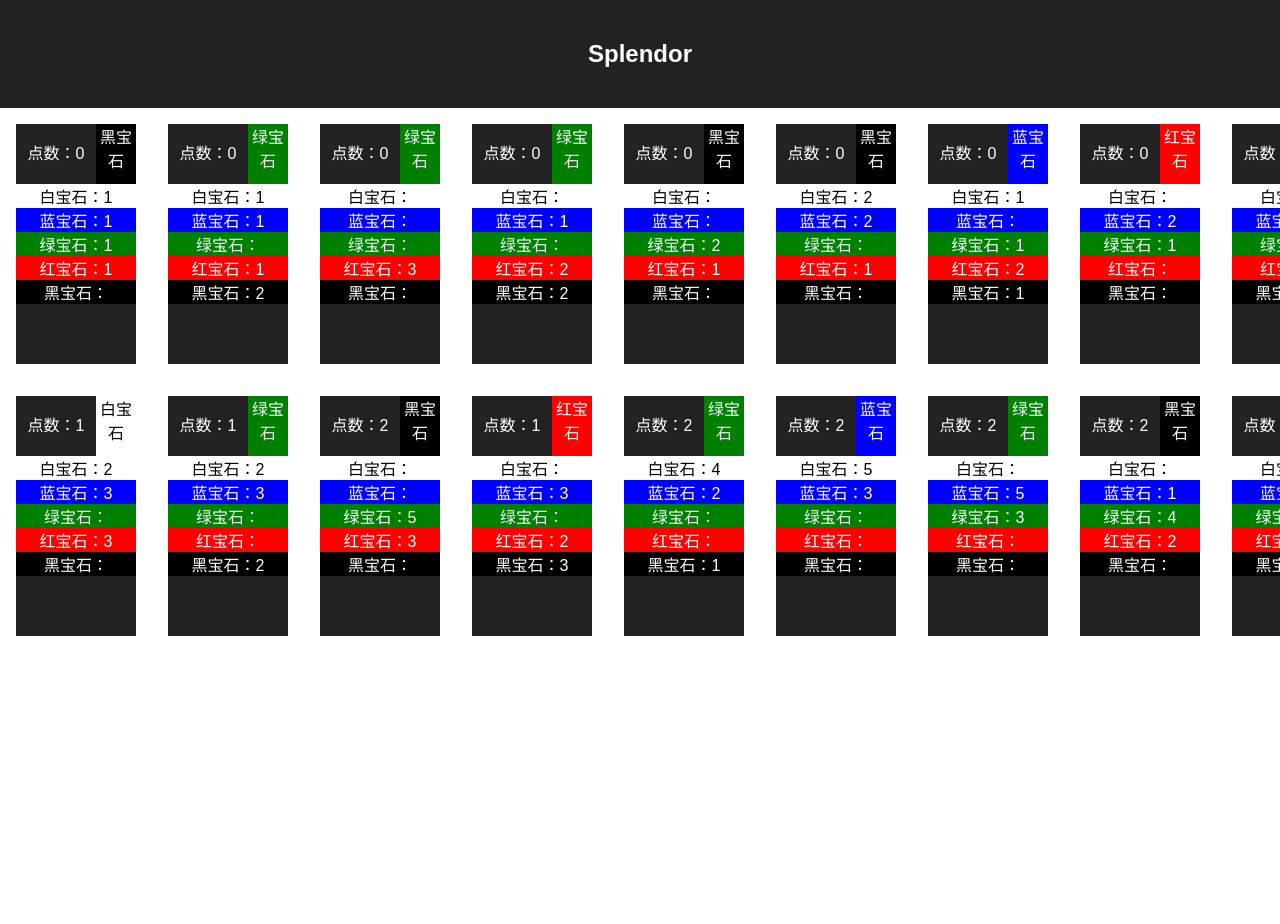
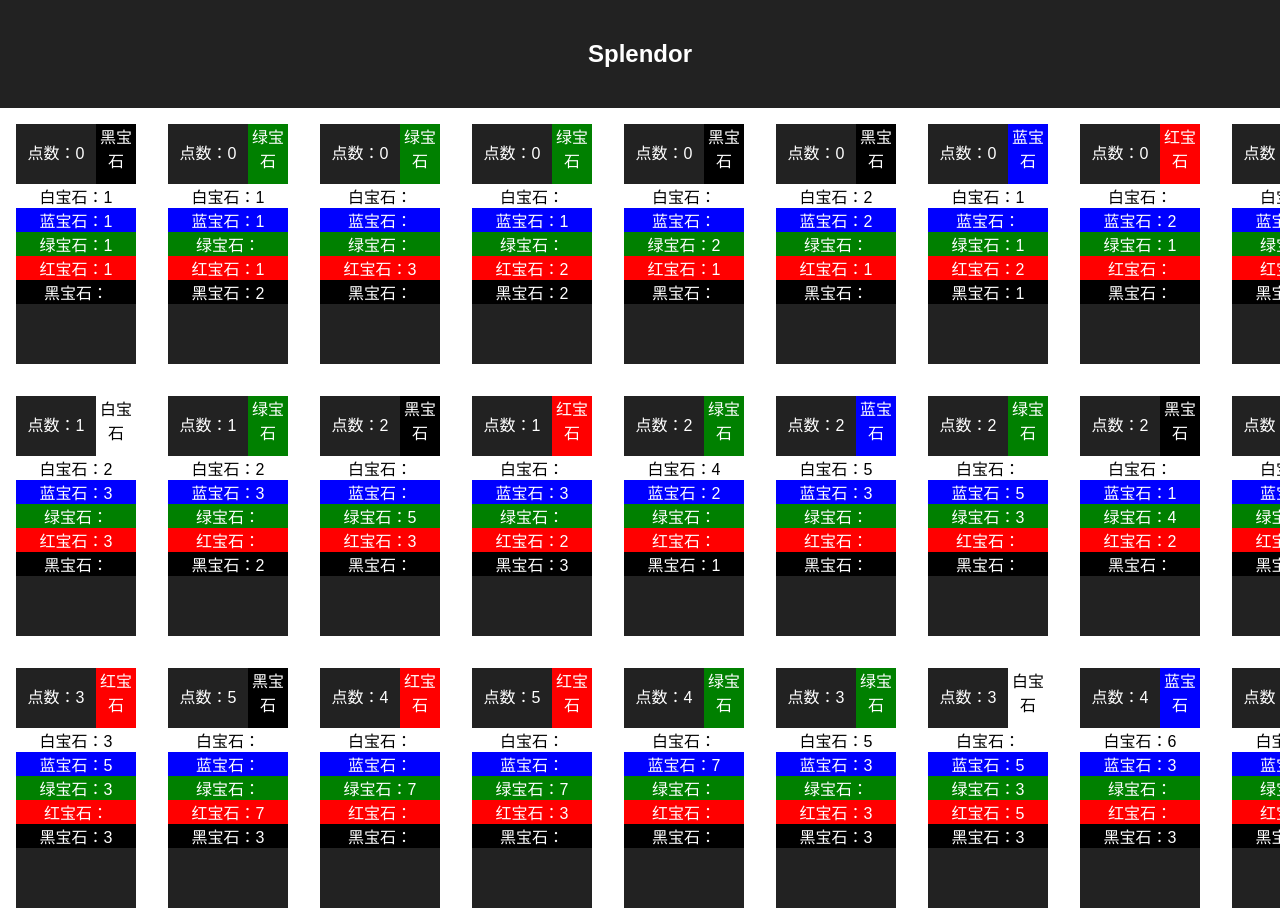
Before and after one commit to walterlv/splendor, a React (Create React App) app: page / in a window 1280 px wide. Shown: the top 924 px of the page. Before the commit the page ends 800 px from the top, so only its background shows below. Built offline with nearby package versions, Linux system fonts and the light colour scheme.

Commit message:
Add deck3 and artists.

```diff
--- a/src/data/model.js
+++ b/src/data/model.js
@@ -591,7 +591,271 @@
             },
         ],
         deck2: [
-
+            {
+                token: 'r',
+                points: 3,
+                price: {
+                    w: 3,
+                    b: 5,
+                    g: 3,
+                    k: 3,
+                },
+            },
+            {
+                token: 'k',
+                points: 5,
+                price: {
+                    r: 7,
+                    k: 3,
+                },
+            },
+            {
+                token: 'r',
+                points: 4,
+                price: {
+                    g: 7,
+                },
+            },
+            {
+                token: 'r',
+                points: 5,
+                price: {
+                    g: 7,
+                    r: 3,
+                },
+            },
+            {
+                token: 'g',
+                points: 4,
+                price: {
+                    b: 7,
+                },
+            },
+            {
+                token: 'g',
+                points: 3,
+                price: {
+                    w: 5,
+                    b: 3,
+                    r: 3,
+                    k: 3,
+                },
+            },
+            {
+                token: 'w',
+                points: 3,
+                price: {
+                    b: 5,
+                    g: 3,
+                    r: 5,
+                    k: 3,
+                },
+            },
+            {
+                token: 'b',
+                points: 4,
+                price: {
+                    w: 6,
+                    b: 3,
+                    k: 3,
+                },
+            },
+            {
+                token: 'w',
+                points: 5,
+                price: {
+                    w: 3,
+                    k: 7,
+                },
+            },
+            {
+                token: 'k',
+                points: 3,
+                price: {
+                    w: 3,
+                    b: 3,
+                    g: 5,
+                    r: 3,
+                },
+            },
+            {
+                token: 'w',
+                points: 4,
+                price: {
+                    w: 3,
+                    r: 3,
+                    k: 6,
+                },
+            },
+            {
+                token: 'g',
+                points: 4,
+                price: {
+                    w: 3,
+                    b: 6,
+                    g: 3,
+                },
+            },
+            {
+                token: 'w',
+                points: 4,
+                price: {
+                    k: 7,
+                },
+            },
+            {
+                token: 'r',
+                points: 4,
+                price: {
+                    b: 3,
+                    g: 6,
+                    r: 3,
+                },
+            },
+            {
+                token: 'b',
+                points: 5,
+                price: {
+                    w: 7,
+                    b: 3,
+                },
+            },
+            {
+                token: 'b',
+                points: 3,
+                price: {
+                    w: 3,
+                    g: 3,
+                    r: 3,
+                    k: 5,
+                },
+            },
+            {
+                token: 'k',
+                points: 4,
+                price: {
+                    g: 3,
+                    r: 6,
+                    k: 3,
+                },
+            },
+            {
+                token: 'b',
+                points: 4,
+                price: {
+                    w: 7,
+                },
+            },
+            {
+                token: 'k',
+                points: 4,
+                price: {
+                    r: 7,
+                },
+            },
+            {
+                token: 'g',
+                points: 5,
+                price: {
+                    b: 7,
+                    g: 3,
+                },
+            },
         ],
     },
+    artists: [
+        {
+            name: '红衣夫人',
+            points: 3,
+            price: {
+                r: 4,
+                g: 4,
+            },
+        },
+        {
+            name: '白胡子老头',
+            points: 3,
+            price: {
+                b: 4,
+                g: 4,
+            },
+        },
+        {
+            name: '短发勇士',
+            points: 3,
+            price: {
+                b: 4,
+                w: 4,
+            },
+        },
+        {
+            name: '胖乎乎的贵人',
+            points: 3,
+            price: {
+                k: 4,
+                r: 4,
+            },
+        },
+        {
+            name: '农妇',
+            points: 3,
+            price: {
+                g: 3,
+                b: 3,
+                w: 3,
+            },
+        },
+        {
+            name: '皇冠农妇',
+            points: 3,
+            price: {
+                k: 4,
+                w: 4,
+            },
+        },
+        {
+            name: '暗红衣夫人',
+            points: 3,
+            price: {
+                r: 4,
+                g: 4,
+            },
+        },
+        {
+            name: '红衣夫人',
+            points: 3,
+            price: {
+                k: 3,
+                b: 3,
+                w: 3,
+            },
+        },
+        {
+            name: '有钱的绅士',
+            points: 3,
+            price: {
+                g: 3,
+                b: 3,
+                r: 3,
+            },
+        },
+        {
+            name: '盔甲将军',
+            points: 3,
+            price: {
+                k: 3,
+                r: 3,
+                w: 3,
+            },
+        },
+        {
+            name: '天使',
+            points: 3,
+            price: {
+                k: 3,
+                r: 3,
+                g: 3,
+            },
+        },
+    ]
 };
```
